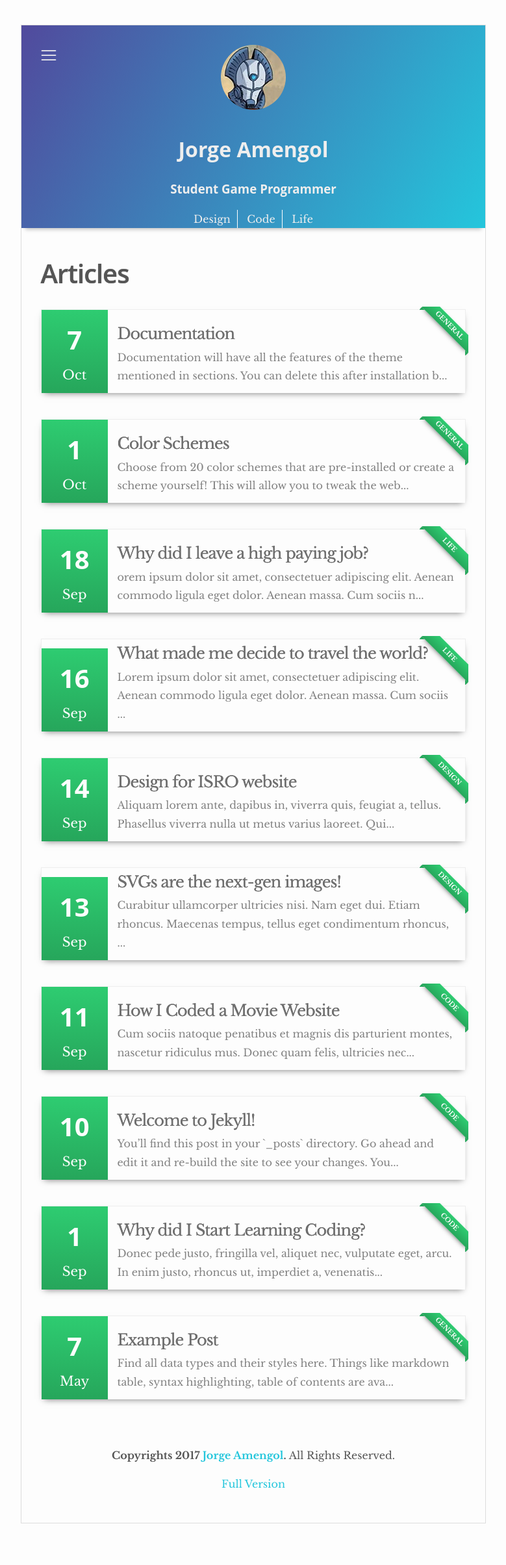
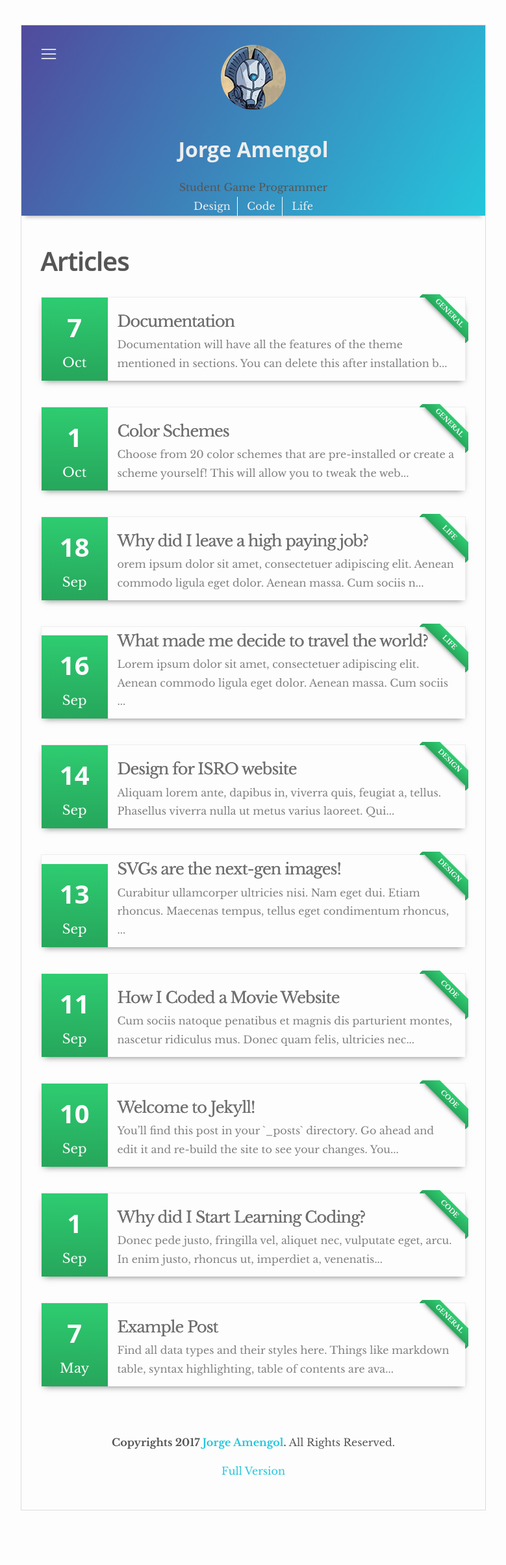
Before and after one commit to amengol/amengol.github.io, a Jekyll site: the page built from index.html, in a window 1280 px wide. Shown: the whole page at 65% size, without its empty margins (250-1029 px from the left). Built offline with Jekyll 4.4.1, drawn with Linux system fonts in a browser that asks for light colours.

Commit message:
Update header.html

```diff
--- a/_includes/header.html
+++ b/_includes/header.html
@@ -11,7 +11,7 @@
 <img class="author-image" alt="site-title" src="{{site.baseurl}}/images/{{site.author.image}}">
 </a>
 <h1 class="author-about">{{site.author.name}}</h1>
-<h3 class="author-about">{{site.subtitle}}</h3>
+{{site.subtitle}}
 </div>
 <div class="menu-category">
 <div class="menu-item"><a class="{% if page.url == '/design/' %}active{% endif %} menu-link" href="{{site.baseurl}}/design/">Design</a></div>
```
